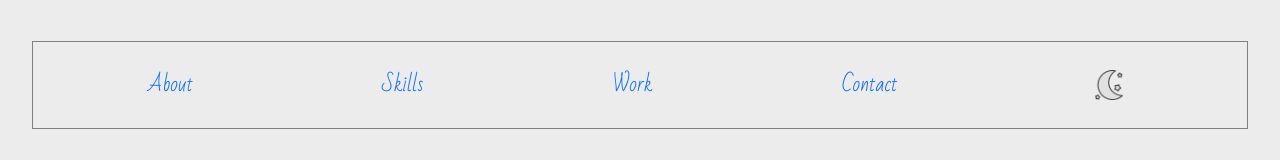
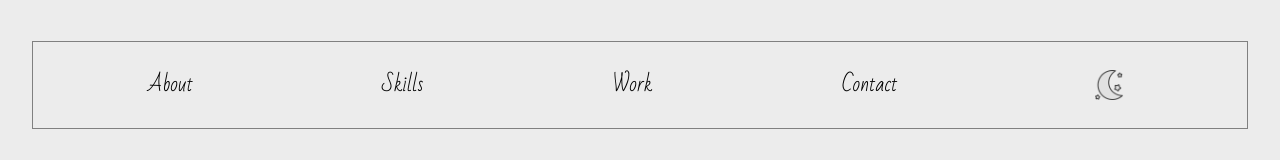
Before and after one commit to rajveer-s/react-portfolio, a React (Create React App) app: page / in a window 1280 px wide. Shown: the part 172-332 px from the top of the page. Built offline with nearby package versions, Linux system fonts and the light colour scheme.

Commit message:
issue solved: a links turn white in dark made and black in light mode

```diff
--- a/src/styles/DarkMode.css
+++ b/src/styles/DarkMode.css
@@ -24,6 +24,14 @@ body.dark {
   --background-color: var(--black);
   --text-color: var(--white);
   --font-weight: 500;
+}
+
+body.light a {
+  color: black;
+}
+
+body.dark a {
+  color: white;
 }
 
 nav {
```
